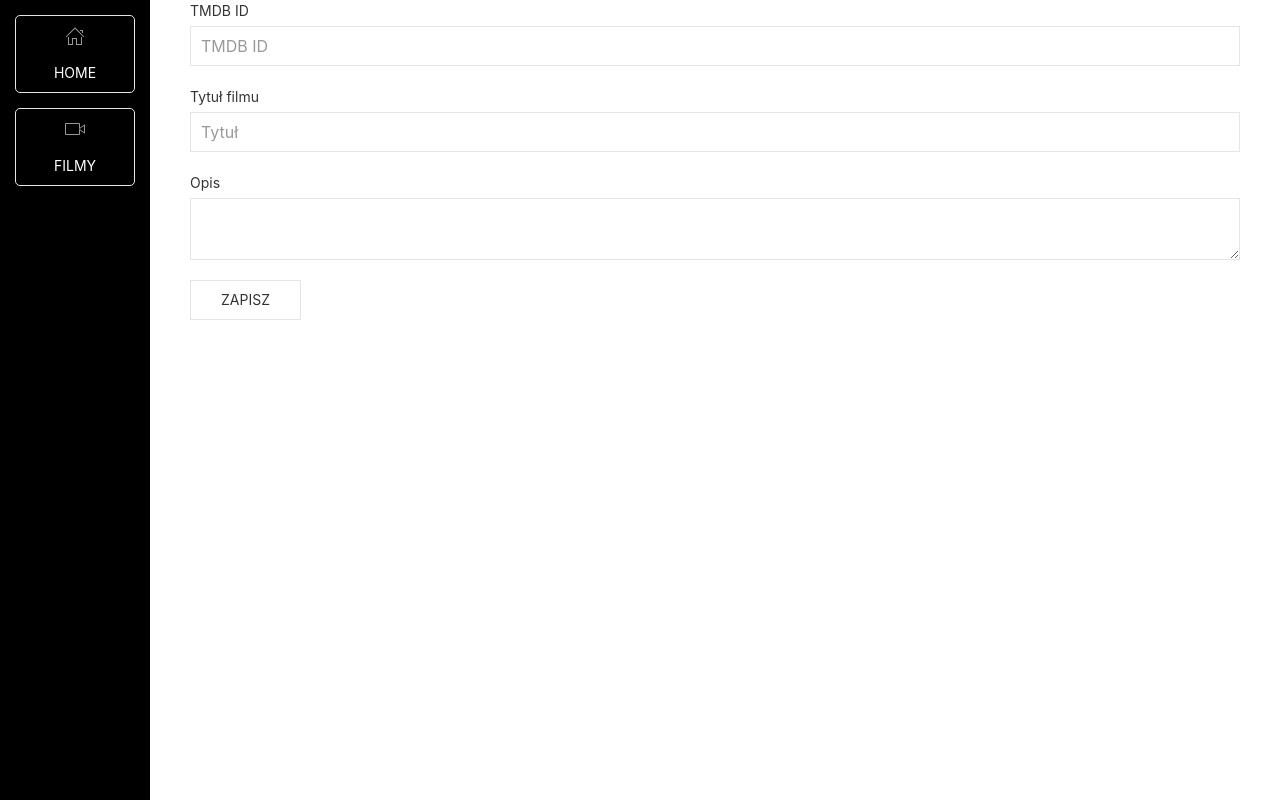
After one commit to chudzickwszib/movies, a Django app: template movie/templates/movie/add_movie.html in a window 1280 px wide. The commit adds this page. Run offline with Django 5.2, Linux system fonts and the light colour scheme; the template is opened without the code that fills it, so the values that code supplies are empty.

```diff
--- /dev/null
+++ b/movie/templates/movie/add_movie.html
@@ -0,0 +1,32 @@
+{% extends 'movie_base.html' %}
+
+{% block page_title %}
+    Dodanie filmu
+{% endblock %}
+
+{% block page_content %}
+    <form method="POST" class="uk-form-stacked">
+        <div class="uk-margin">
+            <label class="uk-form-label" for="tmdb_id">TMDB ID</label>
+            <div class="uk-form-controls">
+                <input class="uk-input" id="tmdb_id" name="tmdb_id" type="text" placeholder="TMDB ID">
+            </div>
+        </div>
+        <div class="uk-margin">
+            <label class="uk-form-label" for="title">Tytuł filmu</label>
+            <div class="uk-form-controls">
+                <input class="uk-input" id="title" name="title" type="text" placeholder="Tytuł">
+            </div>
+        </div>
+        <div class="uk-margin">
+            <label class="uk-form-label" for="overview">Opis</label>
+            <div class="uk-form-controls">
+                <textarea class="uk-textarea" id="overview" name="overview" cols="3"></textarea>
+            </div>
+        </div>
+
+        <button class="uk-button uk-button-default">
+            Zapisz
+        </button>
+    </form>
+{% endblock %}
--- a/movie/urls.py
+++ b/movie/urls.py
@@ -4,4 +4,5 @@ from . import views
 urlpatterns = [
     path('', views.all_movies, name='all_movies_url'),
     path('<id>', views.movie_details, name='movie_details_url'),
+    path('add', views.add_movie, name='add_movie_url')
 ]
```
Also changed, not shown: movie/templates/movie/all_movies.html (+11 -0 lines), movie/views.py (+13 -2 lines).
